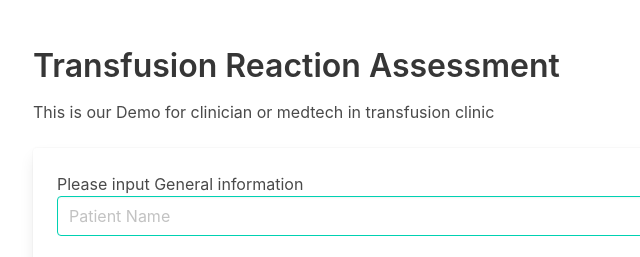
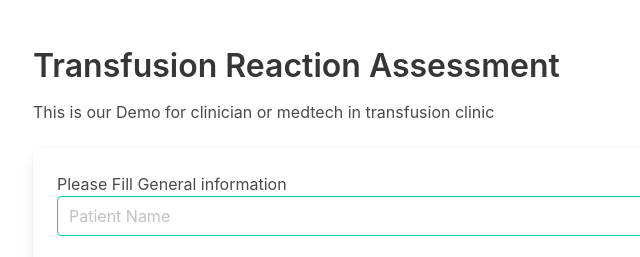
Before and after one commit to Nathawit/Nathawit.github.io, a plain HTML site: page index.html in a window 1280 px wide. Shown: the top 257 px of the page, 31-671 px from the left. Drawn offline with nearby package versions, Linux system fonts and the light colour scheme.

Commit message:
Update index.html

```diff
--- a/index.html
+++ b/index.html
@@ -26,7 +26,7 @@
               <div class="card-content">
                 <form id="loan-form">
 				<p>
-				Please input General information
+				Please Fill General information
 				</p>
 				<div class="level">
 				<input class="input is-primary" type="text" placeholder="Patient Name">
```
